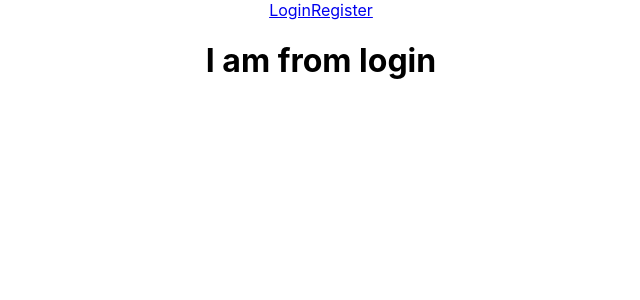
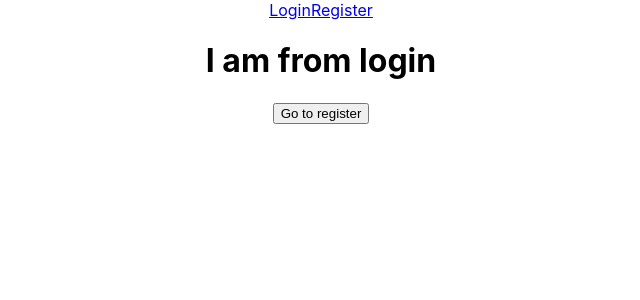
Before and after one commit to gayathri3636/ecourses, a React (Create React App) app: page /login in a window 1280 px wide. Shown: the top 300 px of the page, without its empty margins (319-959 px from the left). Built offline with nearby package versions, Linux system fonts and the light colour scheme.

Commit message:
checking history.push

```diff
--- a/src/Components/Login.js
+++ b/src/Components/Login.js
@@ -4,6 +4,7 @@ export default function Login(props) {
     return (
         <div>
             <h1>I am from login</h1>
+            <button onClick = {() =>props.history.push("/register")}>Go to register</button>
         </div>
     )
 }
--- a/src/Components/Register.js
+++ b/src/Components/Register.js
@@ -1,9 +1,10 @@
 import React from 'react'
 
-export default function Register() {
+export default function Register(props) {
     return (
         <div>
             <h1>I am from Register</h1>
+            <button onClick = {() =>props.history.push("/login")}>Go to login</button>
         </div>
     )
 }
```
